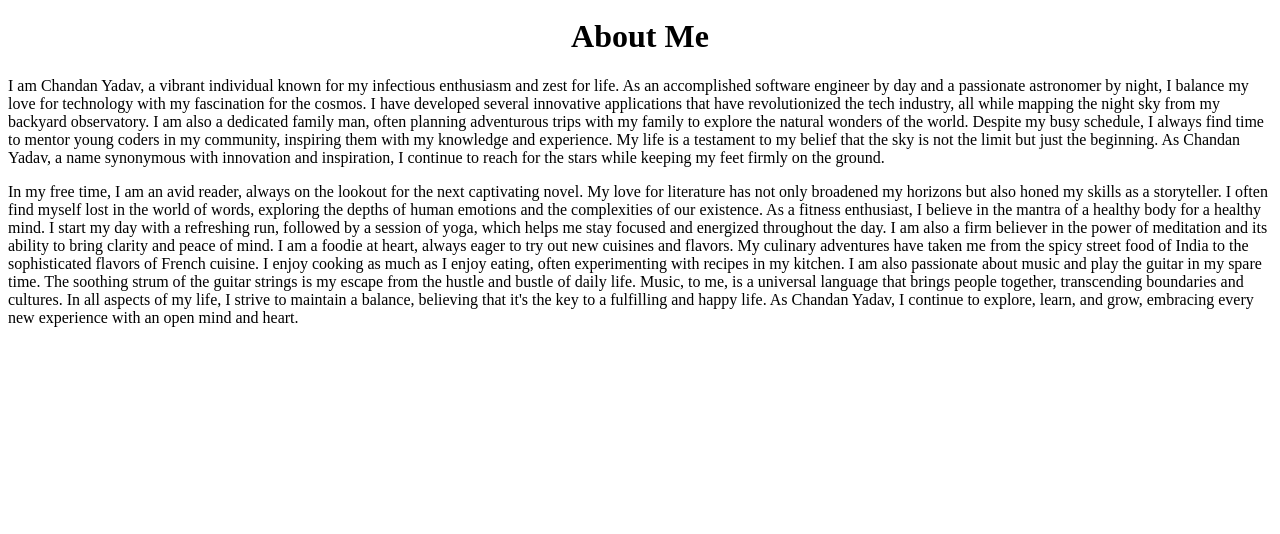
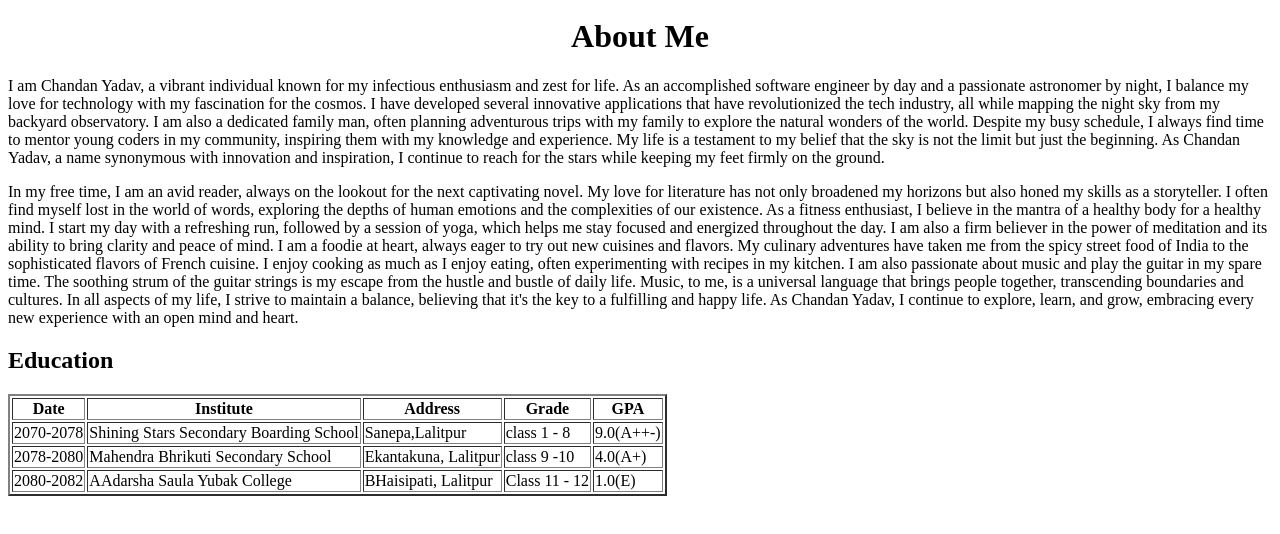
Before and after one commit to chandanyadav000/portfolio, a plain HTML site: page views/aboutme.html in a window 1280 px wide. Shown: the part 156-690 px from the top of the page. Drawn offline with Linux system fonts and the light colour scheme.

Commit message:
modifing

```diff
--- a/views/aboutme.html
+++ b/views/aboutme.html
@@ -32,4 +32,40 @@ I am Chandan Yadav, a vibrant individual known for my infectious enthusiasm and
   I am also passionate about music and play the guitar in my spare time. The soothing strum of the guitar strings is my escape from the hustle and bustle of daily life. Music, to me, is a universal language that brings people together, transcending boundaries and cultures.
 
   In all aspects of my life, I strive to maintain a balance, believing that it's the key to a fulfilling and happy life. As Chandan Yadav, I continue to explore, learn, and grow, embracing every new experience with an open mind and heart.</p>
+
+  <h2>Education</h2>
+  <table border="2px solid black">
+    <tr>
+    <th>Date</th>
+    <th>Institute </th>
+    <th>Address</th>
+    <th>Grade</th>
+    <th>GPA</th>
+  </tr>
+  <tr>
+    <td>2070-2078</td>
+    <td>Shining Stars Secondary Boarding School</td>
+    <td>Sanepa,Lalitpur</td>
+    <td>class 1 - 8</td>
+    <td>9.0(A++-)</td>
+
+  </tr>
+<tr>
+  <td>2078-2080</td>
+  <td>Mahendra Bhrikuti Secondary School</td>
+  <td>Ekantakuna, Lalitpur</td>
+  <td>class 9 -10</td>
+  <td>4.0(A+)</td>
+
+</tr>
+<tr>
+  <td>2080-2082</td>
+  <td>AAdarsha Saula Yubak College</td>
+  <td>BHaisipati, Lalitpur</td>
+  <td>Class 11 - 12</td>
+  <td>1.0(E)</td>
+
+
+</tr>
+  </table>
 </body>
```
Also changed, not shown: views/contact.html (+5 -0 lines), index.html (line endings or trailing spaces).
